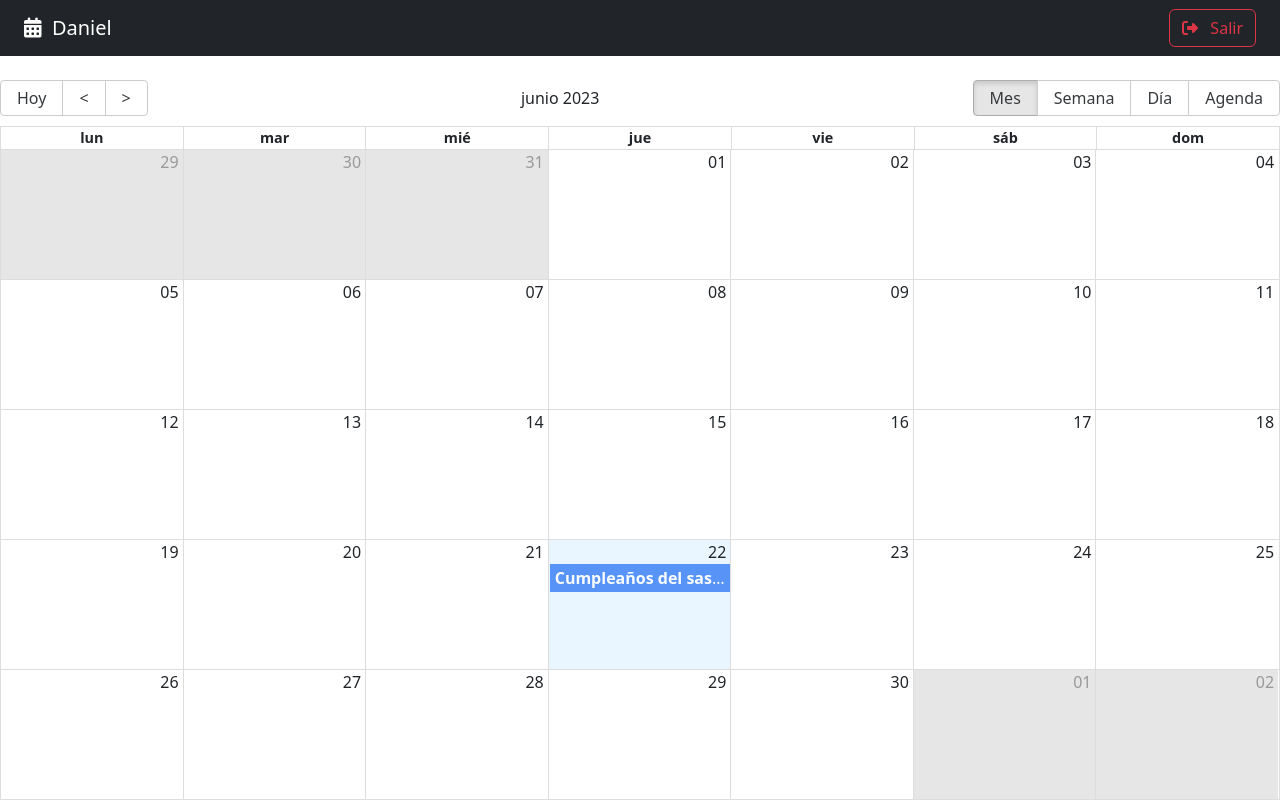
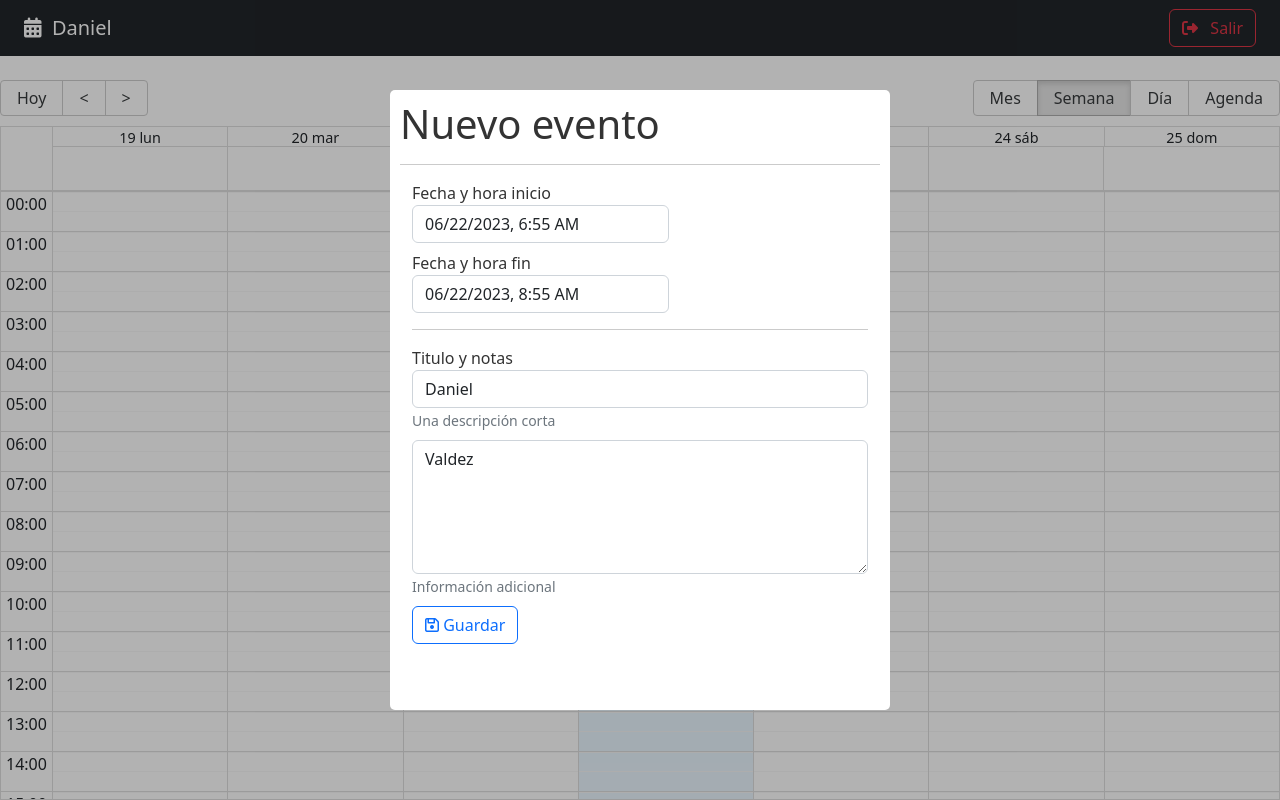
Before and after one commit to DanielVldz/Calendar, a React (Vite) app: page / in a window 1280 px wide. Built offline with nearby package versions, Linux system fonts and the light colour scheme.

Commit message:
Escuchar eventos del calendario y modal con datepicker

```diff
--- a/package.json
+++ b/package.json
@@ -14,7 +14,9 @@
     "match-sorter": "^6.3.1",
     "react": "^18.2.0",
     "react-big-calendar": "^1.8.1",
+    "react-datepicker": "^4.14.1",
     "react-dom": "^18.2.0",
+    "react-modal": "^3.16.1",
     "react-router-dom": "^6.13.0",
     "sort-by": "^1.2.0"
   },
--- /dev/null
+++ b/src/calendar/components/CalendarModal.jsx
@@ -0,0 +1,124 @@
+import { addHours } from 'date-fns';
+import { useState } from 'react';
+
+import DatePicker from "react-datepicker";
+import "react-datepicker/dist/react-datepicker.css";
+import Modal from 'react-modal';
+
+const customStyles = {
+    content: {
+      top: '50%',
+      left: '50%',
+      right: 'auto',
+      bottom: 'auto',
+      marginRight: '-50%',
+      transform: 'translate(-50%, -50%)',
+    },
+  };
+
+  Modal.setAppElement('#root');
+
+export const CalendarModal = () => {
+
+    const [isOpen, setIsOpen] = useState( true );
+
+    const [formValues, setFormValues ] = useState({
+        title: 'Daniel',
+        notes: 'Valdez',
+        start: new Date(),
+        end: addHours(new Date(), 2),
+    });
+
+    const onInputChanged = ({ target }) => {
+        setFormValues({
+            ...formValues,
+            [target.name]: target.value
+        })
+    }
+
+    const onDateChanged = ( event, changing ) => {
+        setFormValues({
+            ...formValues,
+            [changing]: event
+        })
+    }
+
+    const onCloseModal = () => {
+        console.log('cerrando modal');
+        setIsOpen( false );
+    }
+
+  return (
+    <Modal
+        isOpen={ isOpen }
+        onRequestClose={ onCloseModal }
+        style={customStyles}
+        className="modal"
+        overlayClassName="modal-fondo"
+        closeTimeoutMS={ 200 }
+    >
+        <h1> Nuevo evento </h1>
+        <hr />
+        <form className="container">
+        <div className="form-group mb-2">
+            <label>Fecha y hora inicio</label> <br />
+            <DatePicker
+                selected={ formValues.start }
+                onChange={ ( event ) =>  onDateChanged(event, 'start') }
+                className="form-control"
+                dateFormat="Pp"
+            />
+        </div>
+
+        <div className="form-group mb-2">
+            <label>Fecha y hora fin</label> <br />
+            <DatePicker
+            minDate={ formValues.start }
+                selected={ formValues.end }
+                onChange={ ( event ) =>  onDateChanged(event, 'end') }
+                className="form-control"
+                dateFormat="Pp"
+            />
+        </div>
+
+        <hr />
+        <div className="form-group mb-2">
+            <label>Titulo y notas</label>
+            <input
+                type="text"
+                className="form-control"
+                placeholder="Título del evento"
+                name="title"
+                autoComplete="off"
+                value={ formValues.title }
+                onChange={ onInputChanged }
+            />
+            <small id="emailHelp" className="form-text text-muted">Una descripción corta</small>
+        </div>
+
+        <div className="form-group mb-2">
+            <textarea
+                type="text"
+                className="form-control"
+                placeholder="Notas"
+                rows="5"
+                name="notes"
+                value={ formValues.notes }
+                onChange={ onInputChanged }
+            ></textarea>
+            <small id="emailHelp" className="form-text text-muted">Información adicional</small>
+        </div>
+
+        <button
+            type="submit"
+            className="btn btn-outline-primary btn-block"
+        >
+            <i className="far fa-save"></i>
+            <span> Guardar</span>
+        </button>
+
+        </form>
+
+    </Modal>
+  )
+}
--- a/src/calendar/index.js
+++ b/src/calendar/index.js
@@ -1,3 +1,4 @@
 export * from './pages/CalendarPage';
 export * from './components/Navbar';
 export * from './components/CalendarEvent';
+export * from './components/CalendarModal';
--- a/src/calendar/pages/CalendarPage.jsx
+++ b/src/calendar/pages/CalendarPage.jsx
@@ -2,9 +2,10 @@
 import 'react-big-calendar/lib/css/react-big-calendar.css';
 
 import { addHours } from 'date-fns';
-import { CalendarEvent, Navbar } from '../';
+import { CalendarEvent, CalendarModal, Navbar } from '../';
 
 import { localizer, getMessagesES } from '../../helpers';
+import { useState } from 'react';
 
 const events = [{
   title: 'Cumpleaños del sascuash',
@@ -19,6 +20,9 @@
 }]
 
 export const CalendarPage = () => {
+
+  const [lastView, setLastView] = useState(localStorage.getItem('lastView') || 'week' )
+
   const eventStyleGetter = ( event, start, end, isSelected ) => {
     const style = {
       backgroundColor: '#347CF7',
@@ -30,6 +34,18 @@
       style
     }
   }
+
+  const onDoubleClick = ( event ) => {
+    console.log({ doubleClick: event });
+  }
+  const onSelect = ( event ) => {
+    console.log({ click: event });
+  }
+  const onViewChanged = ( event ) => {
+    localStorage.setItem('lastView', event );
+    setLastView( event );
+  }
+
   return (
     <>
       <Navbar />
@@ -38,6 +54,7 @@
       culture='es'
       localizer={ localizer }
       events={ events }
+      defaultView={ lastView }
       startAccessor="start"
       endAccessor="end"
       style={{ height: 'calc( 100vh - 80px )' }}
@@ -46,7 +63,11 @@
       components={{
         event: CalendarEvent
       }}
+      onDoubleClickEvent={ onDoubleClick }
+      onSelectEvent={ onSelect }
+      onView={ onViewChanged }
     />
+    <CalendarModal />
     </>
   )
 }
--- a/src/styles.css
+++ b/src/styles.css
@@ -1,70 +1,40 @@
-/* :root {
-  font-family: Inter, Avenir, Helvetica, Arial, sans-serif;
-  font-size: 16px;
-  line-height: 24px;
-  font-weight: 400;
-
-  color-scheme: light dark;
-  color: rgba(255, 255, 255, 0.87);
-  background-color: #242424;
-
-  font-synthesis: none;
-  text-rendering: optimizeLegibility;
-  -webkit-font-smoothing: antialiased;
-  -moz-osx-font-smoothing: grayscale;
-  -webkit-text-size-adjust: 100%;
+/* Modal */
+.ReactModalPortal > div{
+  opacity: 0;
 }
 
-a {
-  font-weight: 500;
-  color: #646cff;
-  text-decoration: inherit;
-}
-a:hover {
-  color: #535bf2;
+.ReactModalPortal .ReactModal__Overlay {
+  align-items: center;
+  display: flex;
+  justify-content: center;
+  transition: opacity .2s ease-in-out;
+  z-index: 999;
 }
 
-body {
-  margin: 0;
-  display: flex;
-  place-items: center;
-  min-width: 320px;
-  min-height: 100vh;
+.modal-fondo {
+  background-color: rgba(0, 0, 0, 0.3);
+  bottom: 0;
+  left: 0;
+  right: 0;
+  top: 0;
+  position: fixed;
 }
 
-h1 {
-  font-size: 3.2em;
-  line-height: 1.1;
+.ReactModalPortal .ReactModal__Overlay--after-open {
+  opacity: 1;
 }
 
-button {
-  border-radius: 8px;
-  border: 1px solid transparent;
-  padding: 0.6em 1.2em;
-  font-size: 1em;
-  font-weight: 500;
-  font-family: inherit;
-  background-color: #1a1a1a;
-  cursor: pointer;
-  transition: border-color 0.25s;
-}
-button:hover {
-  border-color: #646cff;
-}
-button:focus,
-button:focus-visible {
-  outline: 4px auto -webkit-focus-ring-color;
+.ReactModalPortal .ReactModal__Overlay--before-close {
+  opacity: 0;
 }
 
-@media (prefers-color-scheme: light) {
-  :root {
-    color: #213547;
-    background-color: #ffffff;
-  }
-  a:hover {
-    color: #747bff;
-  }
-  button {
-    background-color: #f9f9f9;
-  }
-} */
+.modal {
+  background: white;
+  border-radius: 5px;
+  color: rgb(51, 51, 51);
+  display: inline;
+  max-height: 620px;
+  max-width: 500px;
+  outline: none;
+  padding: 10px;
+}
```
Also changed, not shown: 1 other file (tests, documents, lock files or other folders).
